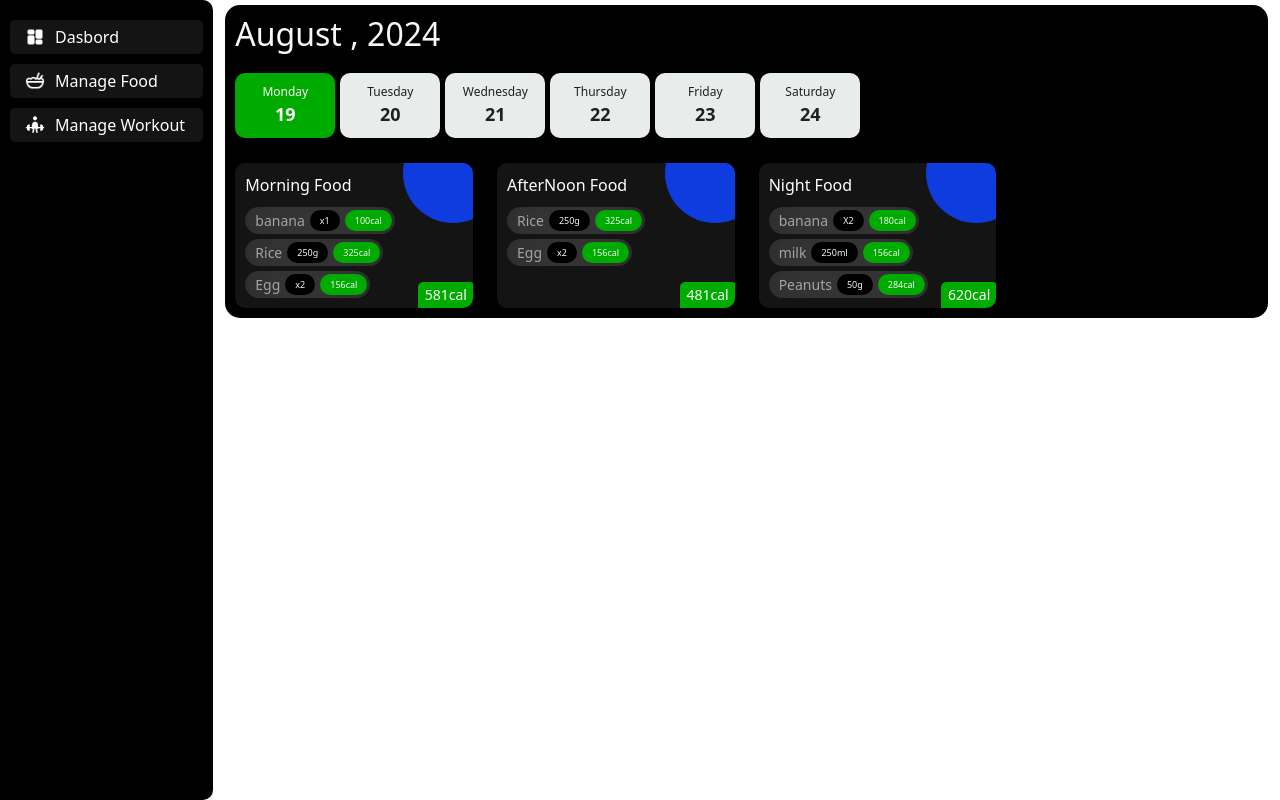
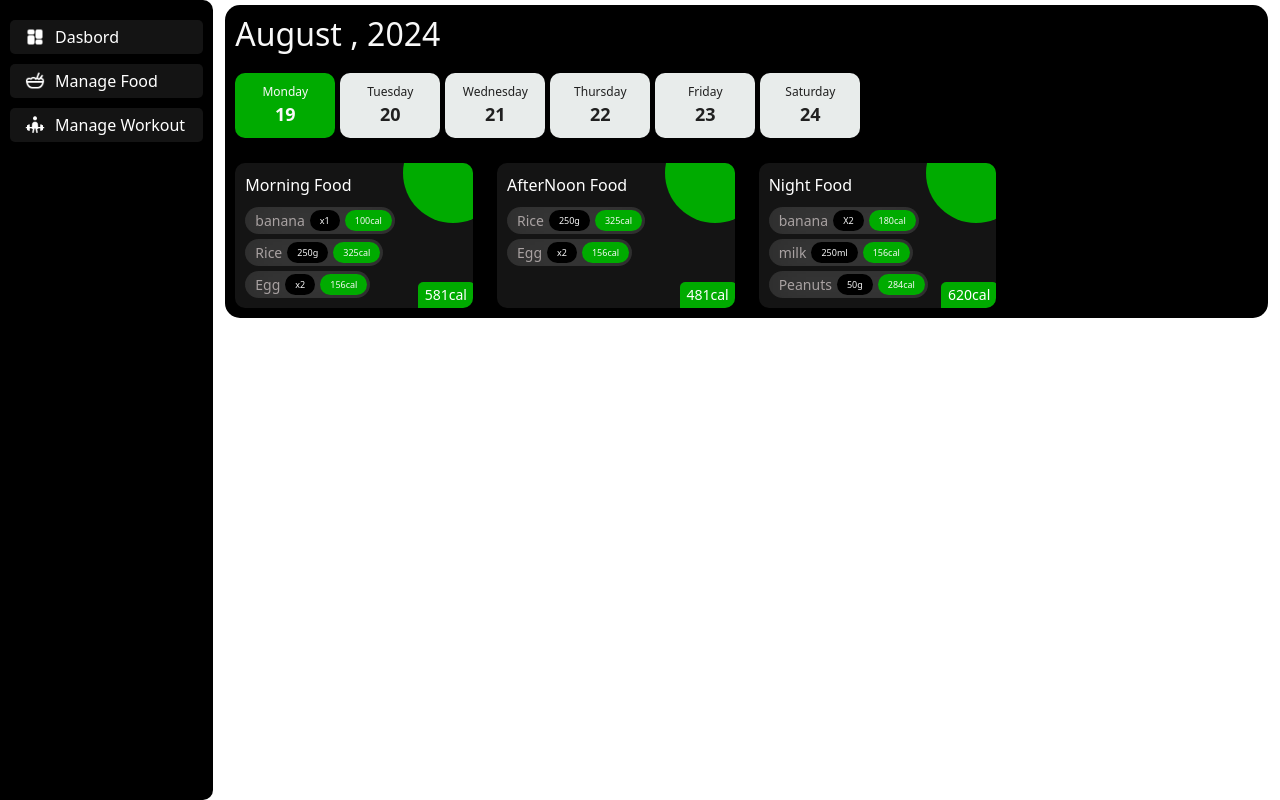
Before and after one commit to PraveeDurairaj/Demo-Ecommerce, a Next.js app: page /manage_food in a window 1280 px wide. Built offline with nearby package versions, Linux system fonts and the light colour scheme.

Commit message:
monday update

```diff
--- a/Components/Admin/Admin.js
+++ b/Components/Admin/Admin.js
@@ -12,7 +12,7 @@ function Admin({ planData }) {
                 <h2 className={s.workOutPlanHeader}>{planData[0]?.date}</h2>
                 <Row className='rowGap'>
                     <Col xs={12} sm={12} md={4} lg={4}> <Accordion defaultActiveKey="0">
-                        <Accordion.Item eventKey="0">
+                        <Accordion.Item eventKey="1">
                             <Accordion.Header>Todo</Accordion.Header>
                             <Accordion.Body>
                             <div className={s.taskBoxContainer}>
@@ -24,7 +24,7 @@ function Admin({ planData }) {
                         </Accordion.Item>
                     </Accordion></Col>
                     <Col xs={12} sm={12}  md={4} lg={4}> <Accordion defaultActiveKey="0">
-                        <Accordion.Item eventKey="1">
+                        <Accordion.Item eventKey="0">
                             <Accordion.Header>InProcess</Accordion.Header>
                             <Accordion.Body>
                             <div className={s.taskBoxContainer}>
--- a/Helper/FoodPlan.json
+++ b/Helper/FoodPlan.json
@@ -8,7 +8,7 @@
             {
                 "id":1,
                 "Lanch":"Morning Food",
-                "status":"Todo",
+                "status":"Done",
                 "foodListItem":[
                     {
                         "id":1,
@@ -33,7 +33,7 @@
             {
                 "id":2,
                 "Lanch":"AfterNoon Food",
-                "status":"Todo",
+                "status":"Done",
                 "foodListItem":[
                     {
                         "id":1,
@@ -52,7 +52,7 @@
             {
                 "id":3,
                 "Lanch":"Night Food",
-                "status":"Todo",
+                "status":"Done",
                 "dayTotal": 1654,
                 "foodListItem":[
                     {
@@ -156,7 +156,78 @@
     {
         "id": 3,
         "day": "Wednesday",
-        "date": 21
+        "date": 21,
+        "foodList":[
+            {
+                "id":1,
+                "Lanch":"Morning Food",
+                "status":"Todo",
+                "foodListItem":[
+                    {
+                        "id":1,
+                        "item":"Banana",
+                        "quntity":"x1",
+                        "colories":100
+                    },
+                    {
+                        "id":2,
+                        "item":"Rice",
+                        "quntity":"250g",
+                        "colories":325
+                    },
+                    {
+                        "id":3,
+                        "item":"soya",
+                        "quntity":"25g",
+                        "colories":110
+                    },
+                    {
+                        "id":4,
+                        "item":"Peanuts",
+                        "quntity":"25g",
+                        "colories":142
+                    }
+                ]
+            },
+            {
+                "id":2,
+                "Lanch":"AfterNoon Food",
+                "status":"Todo",
+                "foodListItem":[
+                    {
+                        "id":1,
+                        "item":"Rice",
+                        "quntity":"250g",
+                        "colories":325
+                    },
+                    {
+                        "id":2,
+                        "item":"soya",
+                        "quntity":"25g",
+                        "colories":110
+                    }
+                ]
+            },
+            {
+                "id":3,
+                "Lanch":"Night Food",
+                "status":"Todo",
+                "foodListItem":[
+                    {
+                        "id":1,
+                        "item":"Banana",
+                        "quntity":"250g",
+                        "colories":325
+                    },
+                    {
+                        "id":2,
+                        "item":"Milk",
+                        "quntity":"250ml",
+                        "colories":165
+                    }
+                ]
+            }
+        ]
     },
     {
         "id": 4,
--- a/Helper/WeeklyPlan.json
+++ b/Helper/WeeklyPlan.json
@@ -34,7 +34,7 @@
                     "set": "3 X 10"
                 }
             ],
-            "status": "InProcess"
+            "status": "done"
         },
         {
             "id": 2,
@@ -57,7 +57,7 @@
                     "set": "3 X 10"
                 }
             ],
-            "status": "Todo"
+            "status": "done"
         },
         {
             "id": 3,
@@ -80,7 +80,7 @@
                     "set": "3 X 10"
                 }
             ],
-            "status": "Todo"
+            "status": "InProcess"
         },
         {
             "id": 4,
```
